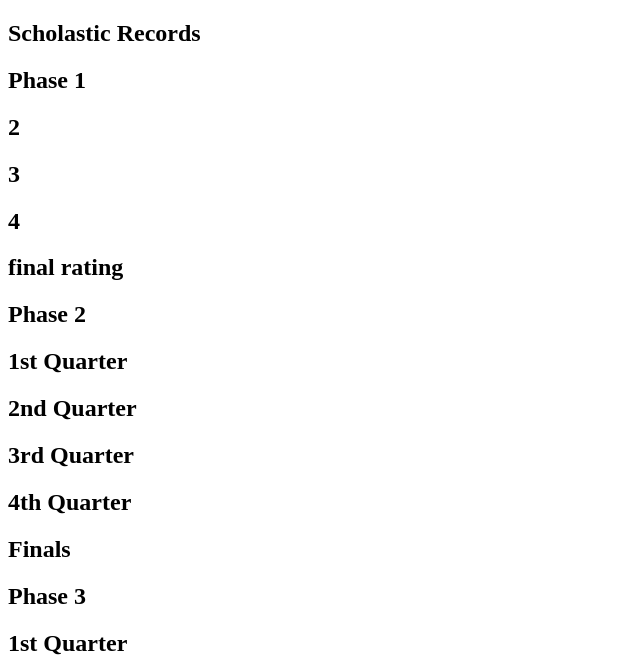
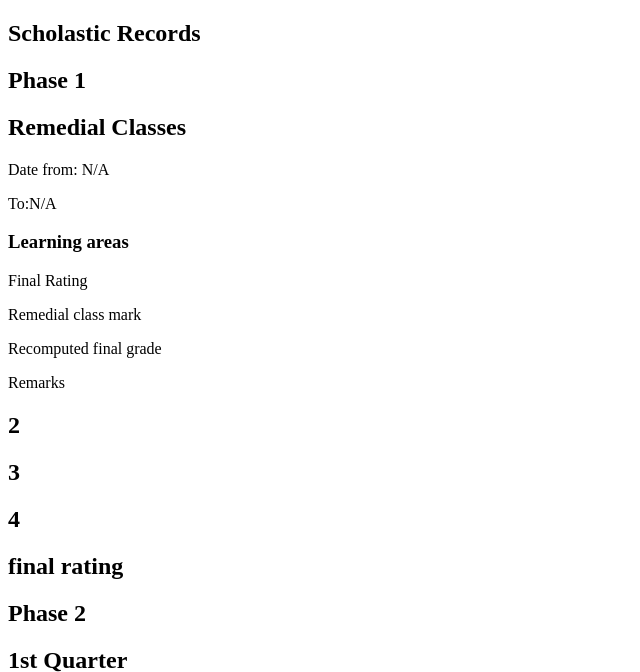
Before and after one commit to mathewdy/pdmes, a PHP site: page /view-student.php in a window 1280 px wide. Shown: the top 672 px of the page, without its empty margins (0-640 px from the left). Run offline with PHP 8.4, Linux system fonts and the light colour scheme; a user stored in the database is signed in; data comes from the database, SQL or seed files in the repository; data that the repository does not hold is empty.

Commit message:
remeial ang kulang

```diff
--- a/view-student.php
+++ b/view-student.php
@@ -61,11 +61,7 @@ if(isset($_GET['lrn'])){
     <p><span>Birthday: <?php echo $rows['birth_date'];?></span></p>
     <p><span>Sex: <?php echo $rows['sex'];?></span></p>
     <br>
-    <h2>Eligibility For Elementary School Enrollment</h2>
-    <p><span>Credential Presented: <?php echo $rows['credential_presented'];?></span></p>
-    <p><span>Name of School: <?php echo $rows['name_of_school'];?></span></p>
-    <p><span>School ID: <?php echo $rows['school_id'];?></span></p>
-    <p><span>School Address: <?php echo $rows['address_of_school'];?></span></p>
+    <h2>Eligibility For Elementary School Enrollment</h2>wspan></p>
     <p><span>Others: <?php echo $rows['others'];?></span></p>
     <?php
     }
@@ -79,8 +75,8 @@ if(mysqli_num_rows($run) > 0){
     $rows = mysqli_fetch_array($run);
 
 ?>
-<p> <span> School: <?php echo $rows ['school_2'];?> </span> <p>
-<p><span>School Id: <?php echo$rows ['school_id_2'];?></p> </span>
+<p> <span> School: <?php echo $rows ['school'];?> </span> <p>
+<p><span>School Id: <?php echo$rows ['school_id'];?></p> </span>
 <p> <span> District: <?php echo $rows ['district'];?> </p> </span>
 <p> <span> Division: <?php echo $rows ['division'];?> </p> </span>
 <p> <span> Region: <?php echo $rows ['region'];?> </p> </span>
@@ -96,7 +92,7 @@ if(mysqli_num_rows($run) > 0){
 ?>
 <h2> Phase 1 </h2>
 <?php
-$phase1_query = "SELECT * FROM `learners_personal_infos` LEFT JOIN students_grades ON learners_personal_infos.lrn = students_grades.lrn WHERE learners_personal_infos.lrn = '$lrn' AND students_grades.phase = '1' AND students_grades.term = '1';";
+$phase1_query = "SELECT * FROM `learners_personal_infos` LEFT JOIN students_grades ON learners_personal_infos.lrn = students_grades.lrn LEFT JOIN remedial_classes ON learners_personal_infos.lrn= remedial_classes.lrn WHERE learners_personal_infos.lrn = '$lrn' AND students_grades.phase = '1' AND students_grades.term = '1' AND remedial_classes.phase = '1'";
 $run = mysqli_query($conn, $phase1_query);
 if(mysqli_num_rows($run) > 0){
     $rows = mysqli_fetch_array($run);
@@ -125,6 +121,21 @@ if(mysqli_num_rows($run) > 0){
 <?php
 }
 ?>
+
+<h2>Remedial Classes</h2>
+<p><span>Date from: <?php if ($rows['date_from'] = '000-00-00'){ echo 'N/A'?>
+        <?php }else{ echo $rows['date_from']; }?></span></p>
+<p><span> To:<?php if ($rows['date_to'] = '000-00-00'){ echo 'N/A'?>
+        <?php }else{ echo $rows['date_to']; }?></span></p>
+<h3>Learning areas</h3>
+<p><span> <?php echo $rows ['learning_areas']  ?></span></p>
+<p><span> Final Rating <?php echo $rows ['final_rating']  ?></span></p>
+<p><span> Remedial class mark <?php echo $rows ['remedial_class_mark']  ?></span></p>
+<p><span> Recomputed final grade <?php echo $rows ['recomputed_final_grade']  ?></span></p>
+<p><span> Remarks <?php echo $rows ['remarks']  ?></span></p>
+
+<p><span> </span></p>
+
 
 <h2> 2 </h2>
 <?php
```
